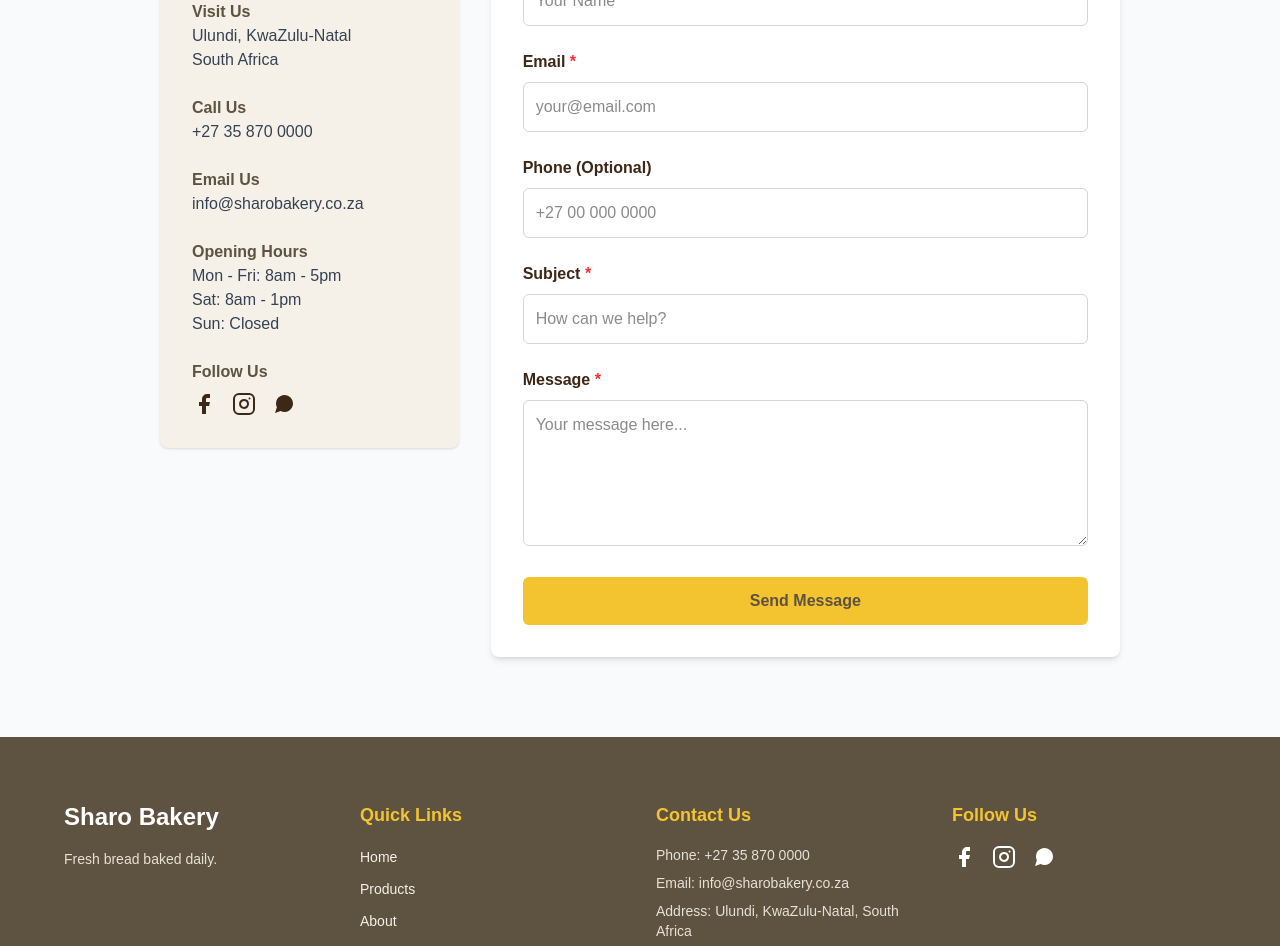
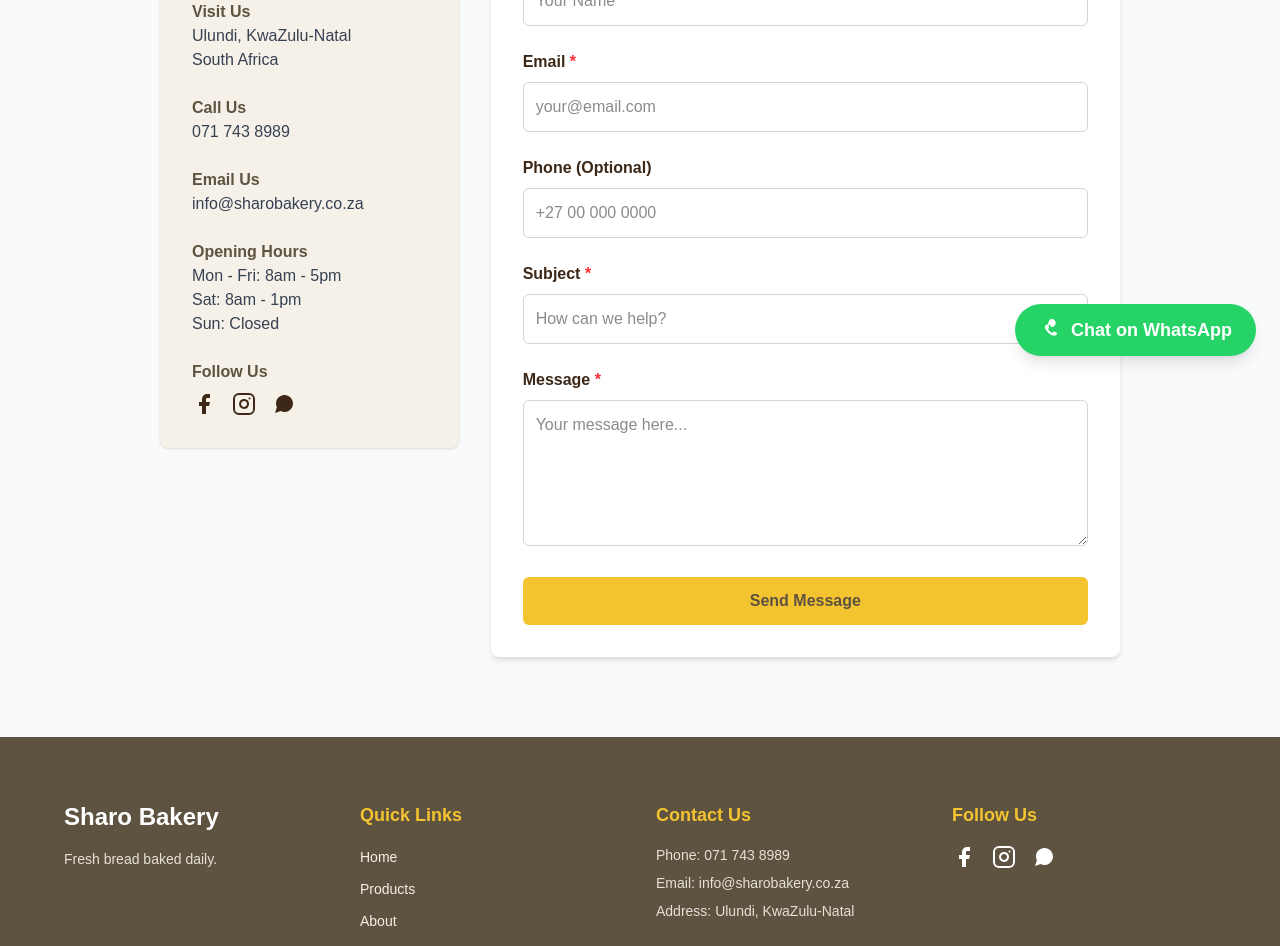
Before and after one commit to futurenowonline-ux/sharo-bakery-website, a Next.js app: page /contact in a window 1280 px wide. Shown: the part 420-1366 px from the top of the page. Built offline with nearby package versions, Linux system fonts and the light colour scheme.

Commit message:
feat: update WhatsApp button design and contact details

```diff
--- a/app/components/Footer.tsx
+++ b/app/components/Footer.tsx
@@ -42,9 +42,9 @@
                 <div className="flex flex-col space-y-4">
                     <h3 className="text-lg font-semibold text-sharo-gold">Contact Us</h3>
                     <div className="space-y-2 text-sm text-sharo-light/90">
-                        <p>Phone: +27 35 870 0000</p>
+                        <p>Phone: 071 743 8989</p>
                         <p>Email: info@sharobakery.co.za</p>
-                        <p>Address: Ulundi, KwaZulu-Natal, South Africa</p>
+                        <p>Address: Ulundi, KwaZulu-Natal</p>
                     </div>
                 </div>
 
--- /dev/null
+++ b/app/components/WhatsAppButton.tsx
@@ -0,0 +1,23 @@
+'use client';
+
+export default function WhatsAppButton() {
+  const phoneNumber = "27717438989"; // Primary WhatsApp
+  const message = "Hi Sharo Bakery! I'd like to order...";
+  const whatsappUrl = `https://wa.me/${phoneNumber}?text=${encodeURIComponent(message)}`;
+
+  return (
+    <a
+      href={whatsappUrl}
+      target="_blank"
+      rel="noopener noreferrer"
+      className="fixed bottom-6 right-6 z-40 flex items-center justify-center gap-2 px-6 py-3 bg-[#25D366] text-white rounded-full shadow-lg hover:bg-green-600 transition-all hover:scale-105 font-bold text-lg"
+      aria-label="Chat with us on WhatsApp"
+      title="Chat on WhatsApp"
+    >
+      <svg className="w-6 h-6" fill="currentColor" viewBox="0 0 24 24">
+        <path d="M17.472 14.382c-.297-.149-1.758-.867-2.03-.967-.272-.099-.471-.148-.67.15-.197.297-.767.966-.94 1.164-.173.199-.347.223-.644.075-.297-.15-1.255-.463-2.39-1.475-.883-.788-1.48-1.761-1.653-2.059-.173-.297-.018-.458.13-.606.134-.133.298-.347.446-.52.149-.174.198-.298.298-.497.099-.198.05-.371-.025-.52-.075-.149-.669-1.612-.916-2.207-.242-.579-.487-.5-.67-.51-.173-.008-.371-.01-.57-.01-.198 0-.52.074-.792.372-.272.297-1.04 1.016-1.04 2.479 0 1.462 1.065 2.875 1.213 3.074.149.198 2.096 3.2 5.076 4.487.709.306 1.262.489 1.694.625.712.227 1.36.195 1.871.118.571-.085 1.758-.719 2.006-1.413.248-.694.248-1.289.173-1.413-.074-.124-.272-.198-.57-.347m-5.421-7.403h-.004c-1.022 0-2.031.193-3.003.568C9.330 2.39 10.823.88 12.64.88c2.272 0 4.134 1.861 4.134 4.134 0 1.817-1.51 3.31-3.42 4.094-.375-.183-1.384-.576-2.301-.576z" />
+      </svg>
+      Chat on WhatsApp
+    </a>
+  );
+}
--- a/app/contact/page.tsx
+++ b/app/contact/page.tsx
@@ -41,7 +41,11 @@
 
                             <div>
                                 <h3 className="font-semibold text-sharo-brown">Call Us</h3>
-                                <p className="text-gray-700">+27 35 870 0000</p>
+                                <p className="text-gray-700">
+                                    <a href="tel:+27717438989" className="hover:text-sharo-gold hover:underline">
+                                        071 743 8989
+                                    </a>
+                                </p>
                             </div>
 
                             <div>
--- a/app/layout.tsx
+++ b/app/layout.tsx
@@ -3,6 +3,7 @@
 import { Analytics } from "@/app/components/Analytics";
 import Navbar from "@/app/components/Navbar";
 import Footer from "@/app/components/Footer";
+import WhatsAppButton from "@/app/components/WhatsAppButton";
 import "./globals.css";
 
 const geistSans = Geist({
@@ -55,6 +56,7 @@
         <Navbar />
         {children}
         <Footer />
+        <WhatsAppButton />
         <Analytics />
       </body>
     </html>
```
